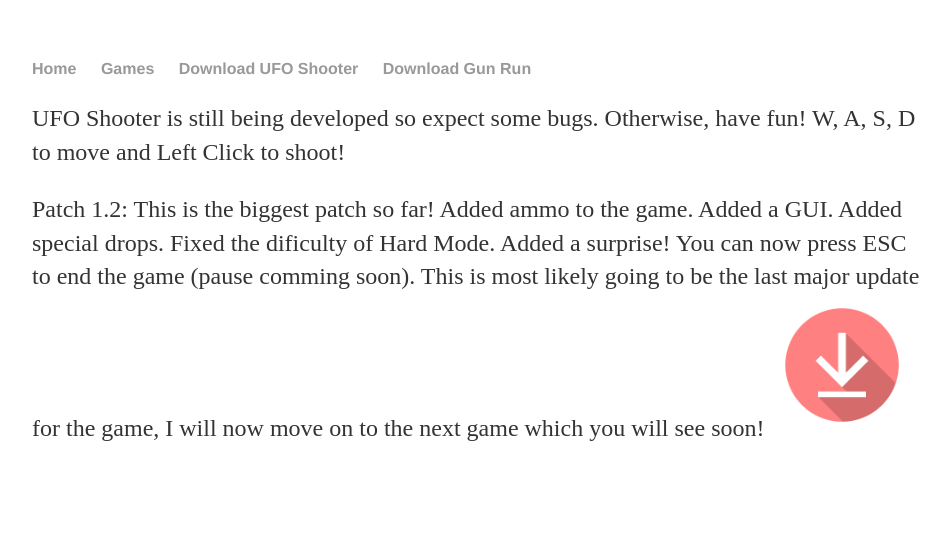
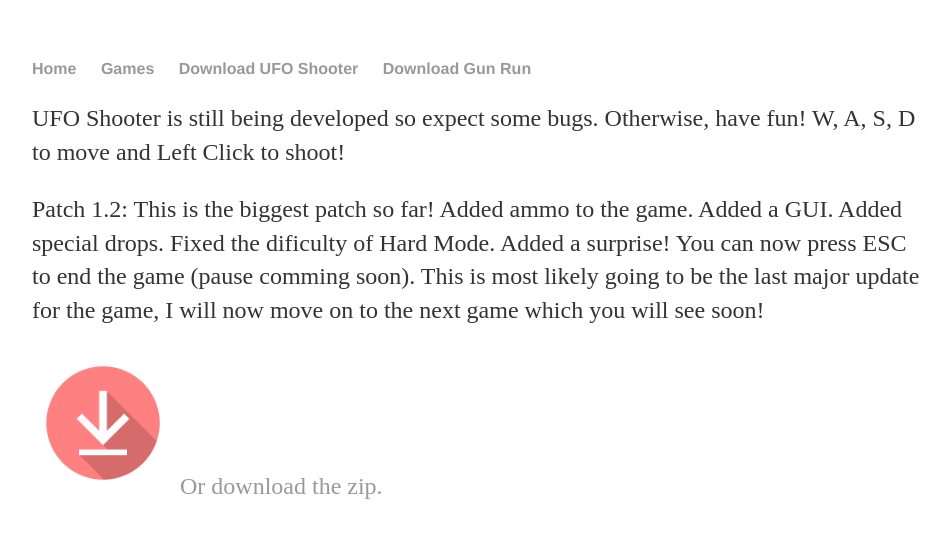
Before and after one commit to BardyBard/BardyBard.github.io, a Jekyll site: the page built from ufo_shooter.html, in a window 1280 px wide. Shown: the top 538 px of the page, without its empty margins (160-1110 px from the left). Built offline with Jekyll 4.4.1, drawn with Linux system fonts in a browser that asks for light colours.

Commit message:
Update ufo_shooter.html

```diff
--- a/ufo_shooter.html
+++ b/ufo_shooter.html
@@ -12,8 +12,10 @@ title: Download UFO Shooter
 		Fixed the dificulty of Hard Mode.
 		Added a surprise!
 		You can now press ESC to end the game (pause comming soon).
+		This is most likely going to be the last major update for the game, I will now move on to the next game which you will see soon!
+	<p>
+		<a href="/UFO Shooter 1.2.exe" download>
+ 		<img border="0" src="/download-1915749_1280.png" alt="bardybard.github.io" width="142" height="142">
 
-		This is most likely going to be the last major update for the game, I will now move on to the next game which you will see soon!
-<a href="/UFO Shooter 1.2.exe" download>
-  <img border="0" src="/download-1915749_1280.png" alt="bardybard.github.io" width="142" height="142">
+		<a href="/UFO Shooter.zip" background-color:#f44242">Or download the zip.</a>
 </a>
```
